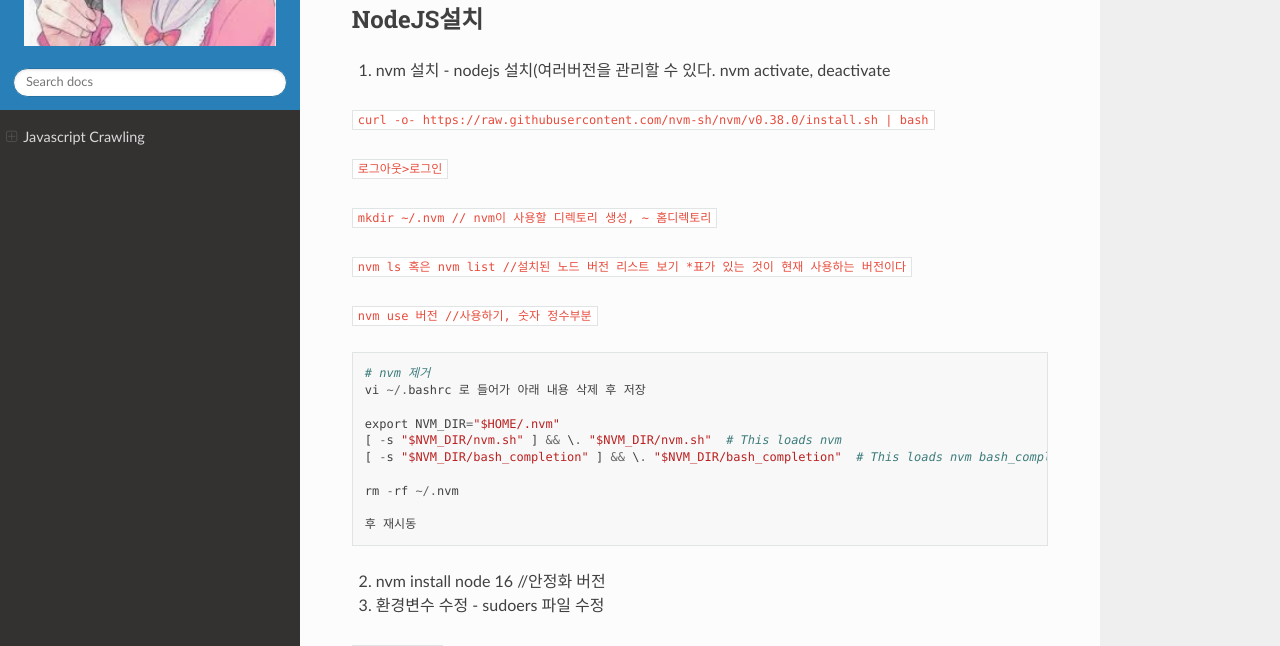
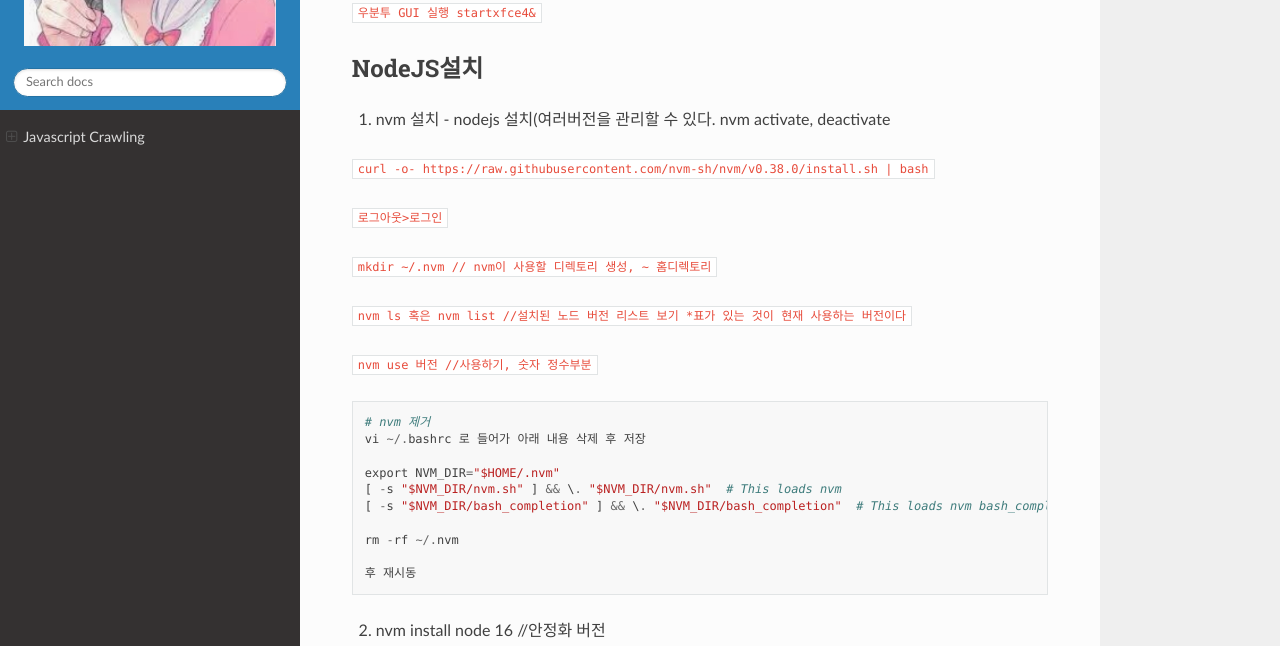
Before and after one commit to lisney/RTD, a Sphinx documentation site: the page built from docs/source/new/javascriptcrawling.md, in a window 1280 px wide and 900 px high, scrolled down 3251 px, cut to the strip 254-900 px from the top of the window. Built offline with Sphinx 7.4.7 and the Read the Docs theme 2.0.0, drawn with Linux system fonts in a browser that asks for light colours; pages that are not in the unit, such as notebooks, are missing from menus.

Commit message:
Update javascriptcrawling.md

```diff
--- a/docs/source/new/javascriptcrawling.md
+++ b/docs/source/new/javascriptcrawling.md
@@ -70,6 +70,8 @@ vagrant reload	가상머신 재시동
 `우분투 GUI세팅 > 저장 후 vagrant reload`
 
 ![image](https://user-images.githubusercontent.com/30430227/176329965-c8a2ad64-8b13-4073-aafc-7ff4df7f96b6.png)
+
+`우분투 GUI 실행 startxfce4&`
 
 
 NodeJS설치
```
